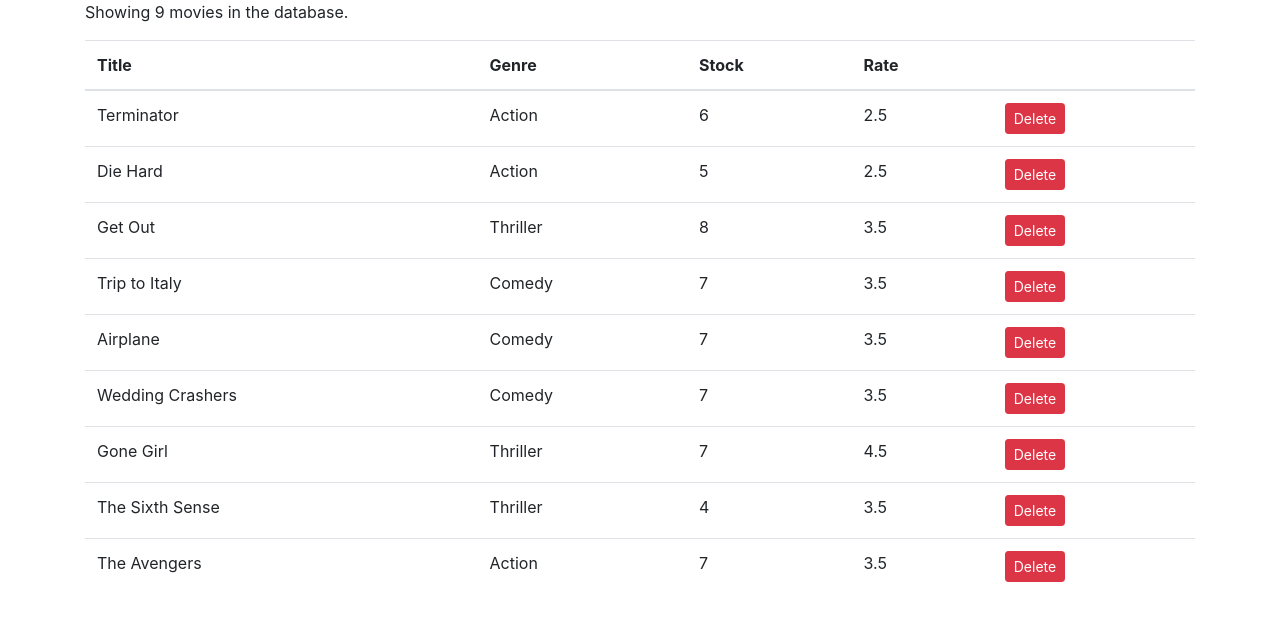
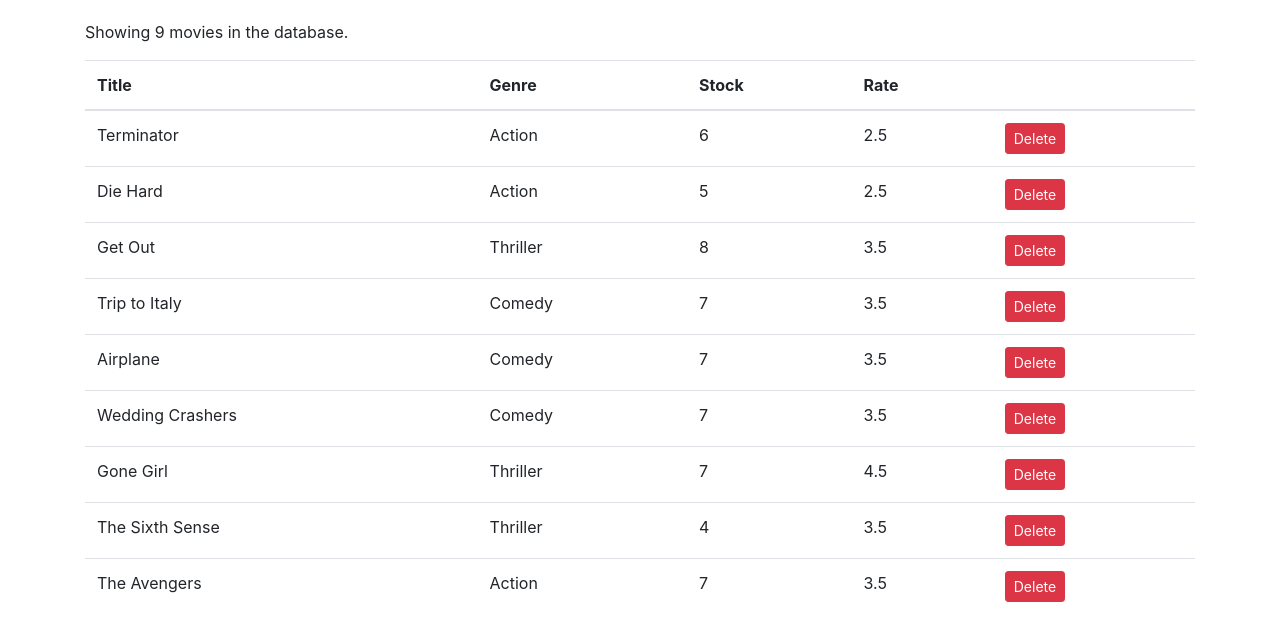
Before and after one commit to anishdass/Vidly, a React (Create React App) app: page / in a window 1280 px wide. Shown: the top 640 px of the page. Built offline with nearby package versions, Linux system fonts and the light colour scheme.

Commit message:
Changed the padding

```diff
--- a/src/component/movies.jsx
+++ b/src/component/movies.jsx
@@ -14,7 +14,7 @@ class Movies extends Component {
   render() {
     const { length: size } = this.state.movies;
 
-    if (size == 0) return <p>There are no movies</p>;
+    if (size == 0) return <p>There are no movies in the database</p>;
 
     return (
       <>
--- a/src/index.css
+++ b/src/index.css
@@ -5,6 +5,7 @@ body {
     sans-serif;
   -webkit-font-smoothing: antialiased;
   -moz-osx-font-smoothing: grayscale;
+  padding: 20px 0 0 0;
 }
 
 code {
```
